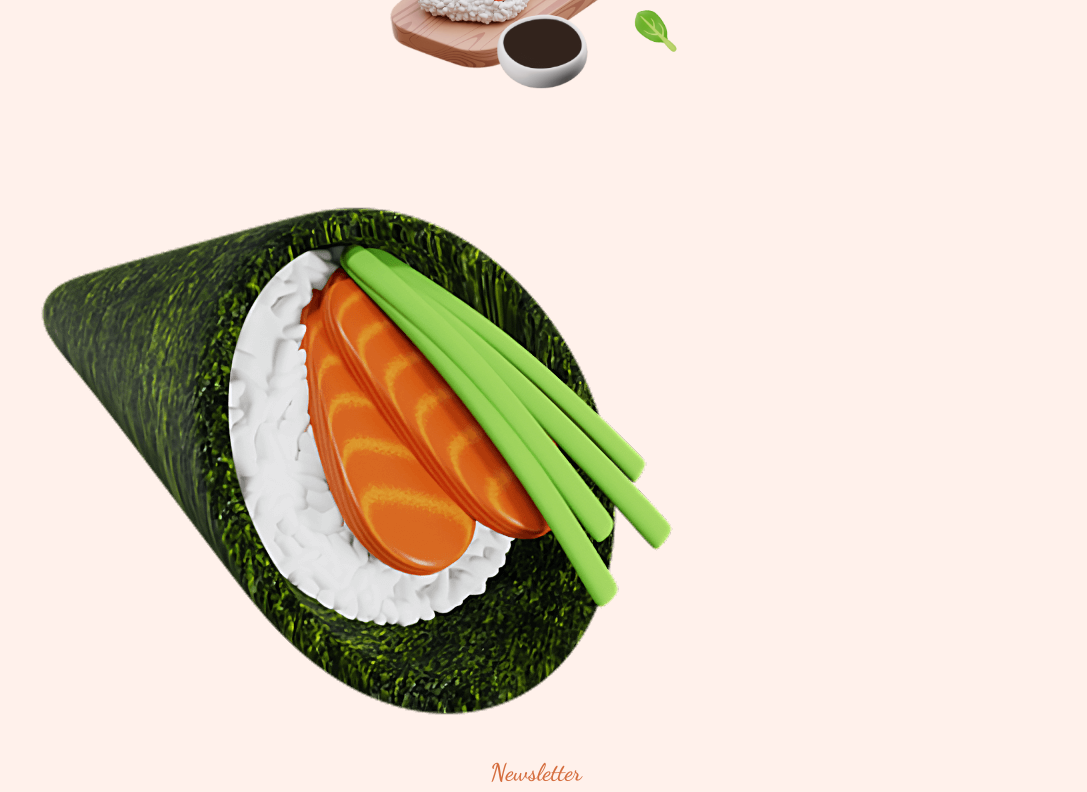
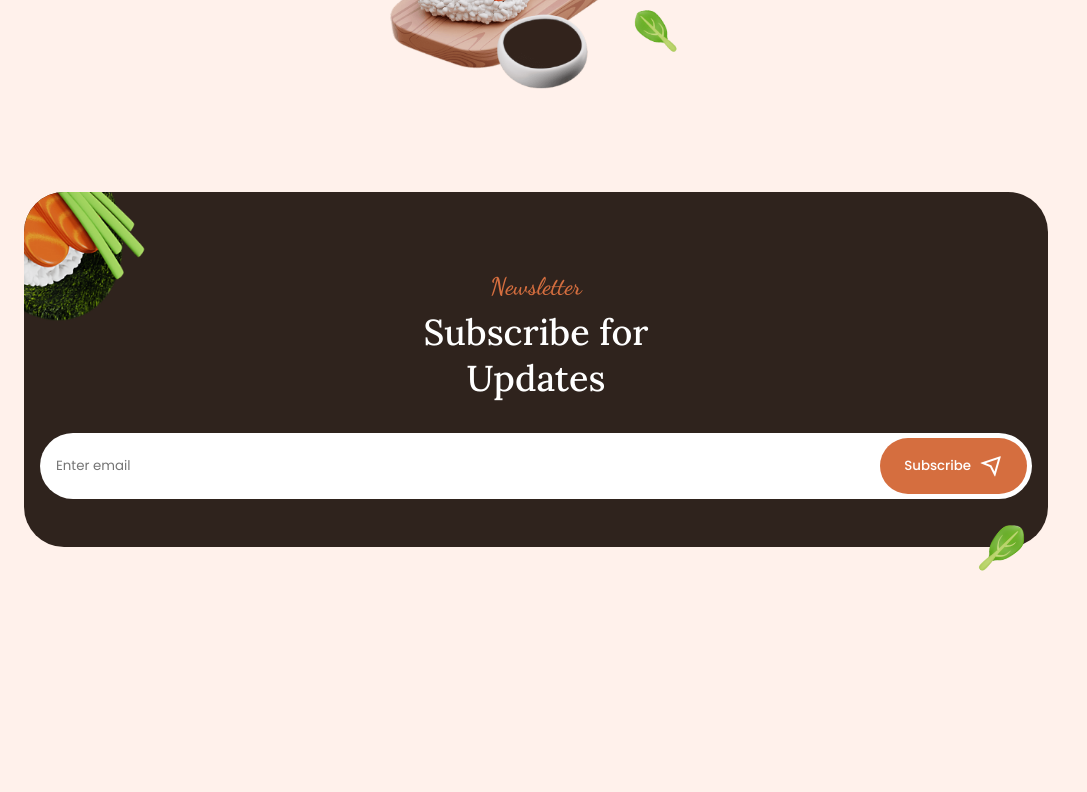
Before and after one commit to LeslieLopez25/sushi-restaurant, a plain HTML site: page index.html in a window 1280 px wide. Shown: the part 2920-3712 px from the top of the page, without its empty margins (0-1087 px from the left). After the commit the page ends 3515 px from the top, so only its background shows below. Drawn offline with nearby package versions, Linux system fonts and the light colour scheme.

Commit message:
Added styles to newsletter section

```diff
--- a/index.html
+++ b/index.html
@@ -219,7 +219,7 @@
                         <form action="" class="newsletter__form">
                             <input type="email" placeholder="Enter email" class="newsletter__input">
 
-                            <button class="newsletter__button">
+                            <button class="button newsletter__button">
                                 Subscribe <i class="ri-send-plane-line"></i>
                             </button>
                         </form>
--- a/styles.css
+++ b/styles.css
@@ -499,7 +499,63 @@ img {
 }
 
 /*=============== NEWSLETTER ===============*/
+.newsletter__container {
+    position: relative;
+}
 
+.newsletter__content {
+    position: relative;
+    background-color: hsl(19, 24%, 15%);
+    border-radius: 2.5rem;
+    padding: 5rem 1rem 3rem;
+    text-align: center;
+    overflow: hidden;
+    margin-bottom: 2rem;
+}
+
+.newsletter__img {
+    width: 250px;
+    position: absolute;
+    top: -4.5rem;
+    left: -8rem;
+}
+
+.newsletter__data .section__title {
+    color: #fff;
+    margin-bottom: 2rem;
+}
+
+.newsletter__form {
+    background-color: #fff;
+    padding: 5px 5px 5px 16px;
+    border-radius: 4rem;
+    display: flex;
+    column-gap: .5rem;
+}
+
+.newsletter__input,
+.newsletter__button {
+    font-family: var(--body-font);
+    border: none;
+    outline: none;
+}
+
+.newsletter__input {
+    width: 90%;
+    color: var(--text-color);
+}
+
+.newsletter__button {
+    cursor: pointer;
+}
+
+.newsletter__spinach {
+    width: 30px;
+    position: absolute;
+    right: 2rem;
+    bottom: -2rem;
+    transform: rotate(45deg);
+}
 
 /*=============== FOOTER ===============*/
 
```
